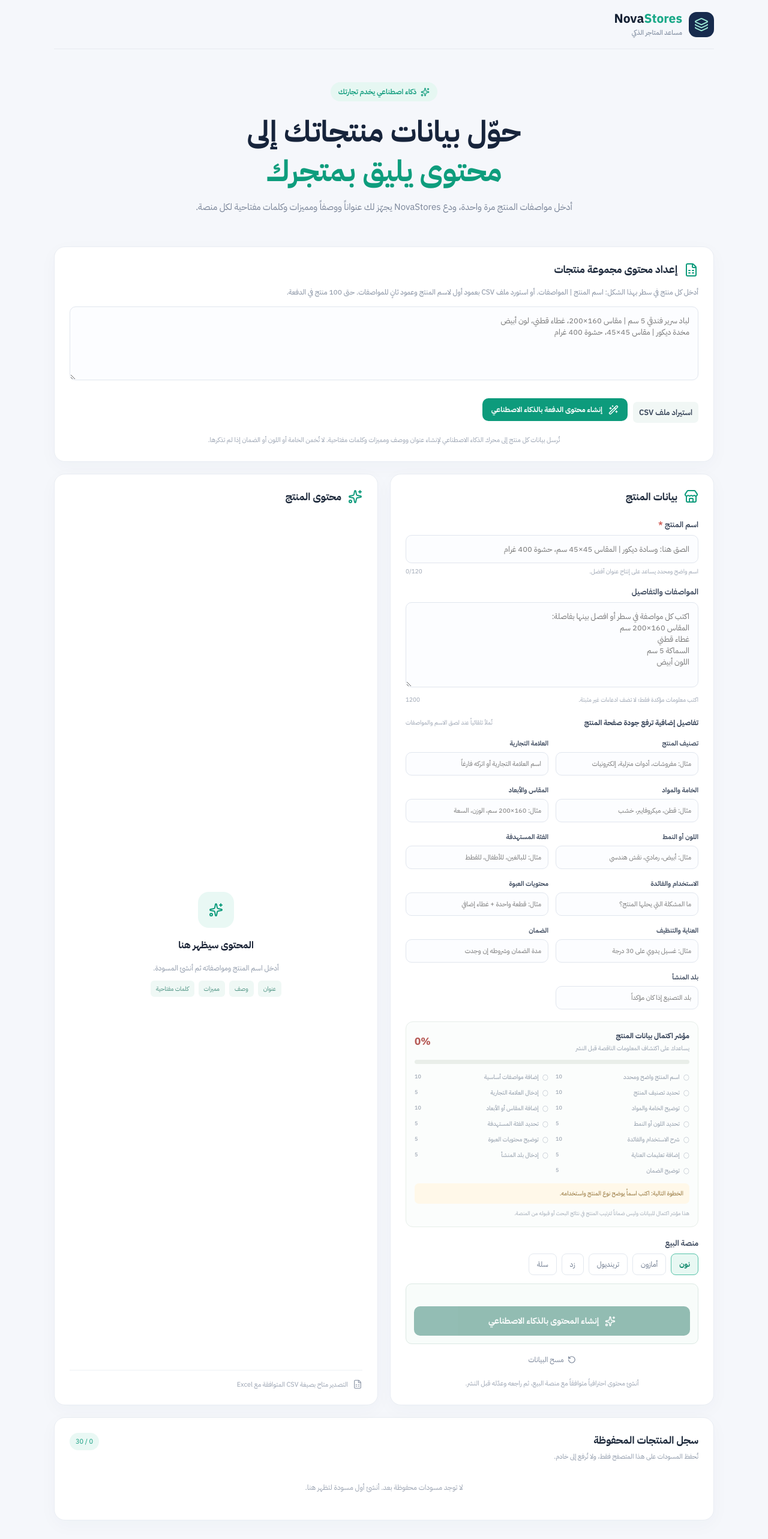
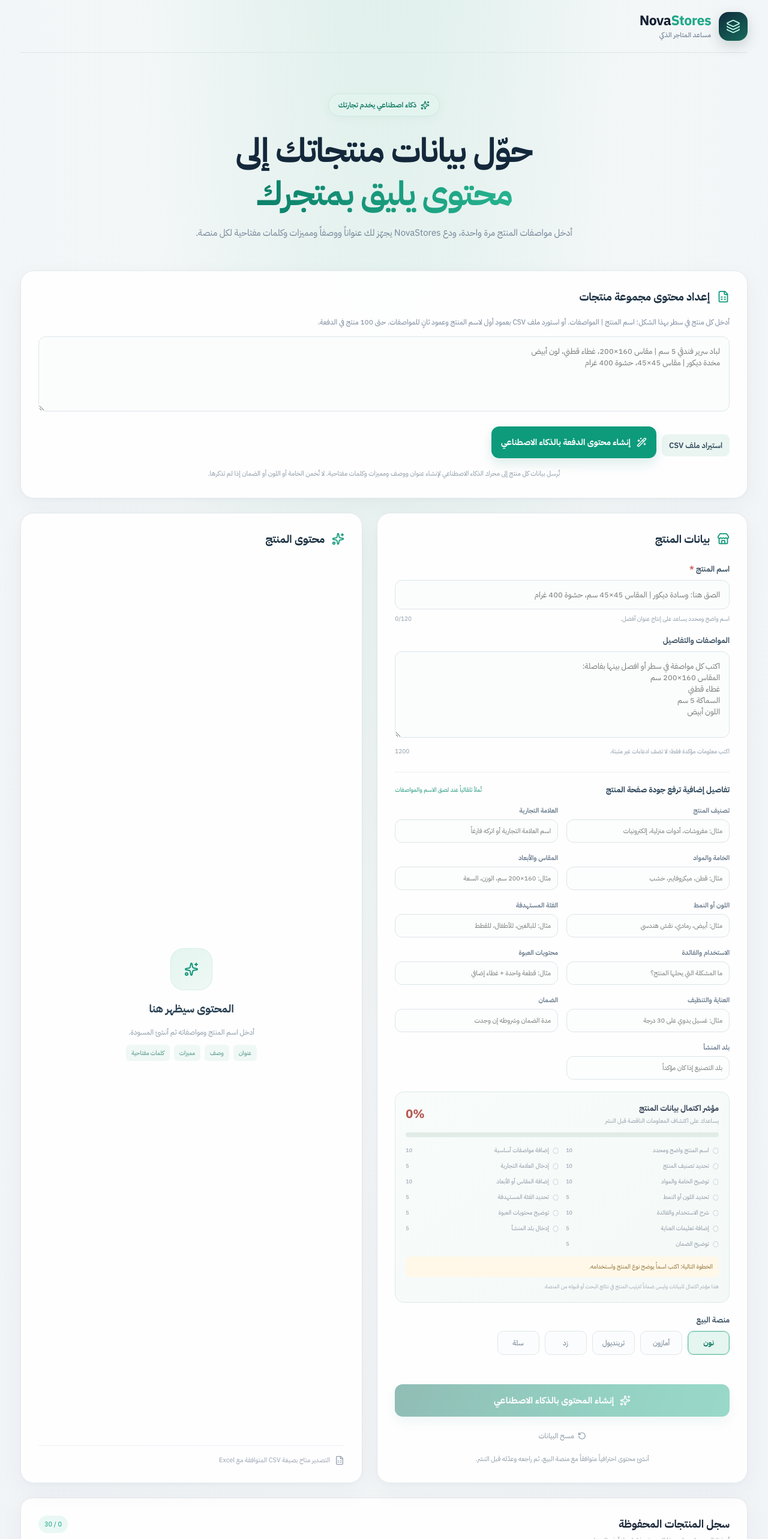
Before and after one commit to mulhamanis16-star/Mulham-Anis, a React (Vite) app in the folder nova-ai-stores/: page / in a window 1280 px wide. Shown: the top 2566 px of the page at 60% size. Built offline with nearby package versions, Linux system fonts and the light colour scheme.

Commit message:
Apply premium NovaStores visual design

```diff
--- a/nova-ai-stores/src/styles.css
+++ b/nova-ai-stores/src/styles.css
@@ -22,3 +22,73 @@
 
 
 .ai-connection{margin-top:14px;padding:13px;border:1px solid #dce9e4;border-radius:10px;background:#f8fcfa;display:flex;flex-direction:column;gap:8px}.ai-connection strong{font-size:12px;color:#344156}.ai-connection input{width:100%;box-sizing:border-box;border:1px solid #d8e0e6;border-radius:7px;padding:10px 11px;background:#fff;color:#344156;font:inherit;font-size:12px;direction:ltr;text-align:left}.ai-connection small{font-size:10px;color:#818c9a;line-height:1.7}.ai-generate{width:100%;justify-content:center;background:#176f5d}
+
+
+/* NovaStores premium visual system */
+:root{color:#17243b;background:#f3f6f8;font-family:'IBM Plex Sans Arabic',Tahoma,sans-serif}
+body{background:radial-gradient(ellipse at 50% -15%,#dcefe9 0%,#f4f7f8 48%,#f1f4f7 100%);color:#17243b}
+.shell{max-width:1280px;padding:0 34px}
+header{height:88px;border-bottom:1px solid #dce5e7}
+.brand{font-size:23px;letter-spacing:-.5px;gap:13px}
+.brand>span:last-child>span{color:#20a889}
+.brand small{font-size:11px;letter-spacing:.1px;color:#738397}
+.logo{width:48px;height:48px;border-radius:16px;background:linear-gradient(145deg,#102b3c,#176b5b);color:#b8f2df;box-shadow:0 8px 22px #123d3430}
+.hero{padding:68px 0 48px}
+.eyebrow{background:#e3f4ef;color:#08775f;border:1px solid #cce9df;padding:9px 16px;font-size:12px;box-shadow:0 4px 15px #1d70500a}
+.hero h1{font-size:clamp(35px,5vw,56px);font-weight:700;letter-spacing:-1.3px;line-height:1.28;margin:22px 0 14px;color:#14283b}
+.hero h1 em{background:linear-gradient(90deg,#0c806a,#27b38f);-webkit-background-clip:text;background-clip:text;color:transparent}
+.hero p{font-size:15px;color:#738397;line-height:2;max-width:680px;margin:0 auto}
+.panel{border:1px solid #e2e9eb;border-radius:22px;padding:29px;background:rgba(255,255,255,.94);box-shadow:0 14px 42px #1a34400b,0 2px 8px #1a344006}
+.workspace{gap:24px;align-items:stretch}
+.heading{gap:12px;margin-bottom:27px;color:#0d9879}
+.heading>svg{width:21px;height:21px}
+.heading h2{font-size:18px;font-weight:700;color:#1b3042}
+.panel label{font-size:13px;color:#31485a;margin:19px 0 9px}
+.panel input,.panel textarea,.bulk-input{border:1px solid #dce5e8;border-radius:12px;background:#fbfdfd;padding:14px 15px;font-size:13px;transition:border-color .2s,box-shadow .2s,background .2s}
+.panel input:focus,.panel textarea:focus,.bulk-input:focus{border-color:#29a989;background:#fff;box-shadow:0 0 0 4px #29a98916}
+.field-meta{font-size:10px;color:#8a99a5;margin-top:8px}
+.details-heading{margin-top:27px;padding-top:19px;border-top:1px solid #edf1f2;font-size:13px}
+.details-heading strong{color:#294357}
+.details-heading span{color:#159477;font-size:10px}
+.product-info-grid{gap:5px 14px}
+.product-info-field label{font-size:11px!important;color:#657789!important}
+.product-info-field input{background:#fcfdfd!important}
+.quality-panel{padding:17px;border:1px solid #dcebe5;border-radius:15px;background:linear-gradient(145deg,#f8fcfa,#f4f9f7)}
+.quality-top strong{font-size:13px}
+.quality-top>span{font-size:20px}
+.quality-track{height:8px;background:#e2ece7}
+.quality-track span{background:linear-gradient(90deg,#e4b65d,#19a47f)}
+.platforms{gap:9px}
+.platforms button{min-width:70px;border:1px solid #dfe7e9;border-radius:10px;padding:10px 16px;background:#fbfcfd;color:#657789;font-size:12px;transition:all .2s}
+.platforms button:hover{border-color:#8bcdb9;color:#08785f}
+.platforms button.active{background:#e5f5ef;border-color:#63bea4;color:#08785f;box-shadow:inset 0 0 0 1px #63bea455}
+.ai-connection{margin-top:25px;padding:0;border:0;background:transparent}
+.generate{border-radius:13px;padding:16px;font-size:14px;box-shadow:0 9px 20px #0c806a24;transition:transform .2s,box-shadow .2s,filter .2s}
+.generate:hover:not(:disabled){transform:translateY(-2px);box-shadow:0 13px 25px #0c806a30;filter:saturate(1.08)}
+.ai-generate{background:linear-gradient(110deg,#0d6f5d,#159b7c 60%,#21ad89);font-size:15px;letter-spacing:.1px}
+.reset{margin-top:13px;color:#84939e}
+.hint{font-size:11px;color:#8a99a5;line-height:1.9;margin-top:10px}
+.output{min-height:650px}
+.empty{min-height:430px}
+.spark{width:70px;height:70px;border-radius:22px;background:linear-gradient(145deg,#e4f5ef,#eff8f5);color:#119579;box-shadow:inset 0 0 0 1px #d7eee5}
+.empty h3{font-size:18px;color:#263e50}
+.empty p{font-size:12px;color:#8998a5}
+.outputbar{padding-bottom:13px;border-bottom:1px solid #edf1f2}
+.copy{border-radius:9px;background:#eaf5f1;color:#08785f;padding:9px 12px}
+.copy:hover{background:#dcefe8}
+.edit-field{border-color:#e0e8e9;border-radius:11px;background:#fbfdfd;padding:12px 14px;font-size:13px}
+.title-edit{font-size:14px;color:#1c3547}
+.title-suggestions{border-color:#deebe5;border-radius:12px;background:#f8fcfa}
+.title-suggestions button{border-radius:9px}
+.review-note{border-radius:10px}
+.notice{border:1px solid #d5eee4;border-radius:10px;padding:11px 13px}
+.bulk-panel{margin-bottom:24px}
+.bulk-help{font-size:12px;line-height:2;color:#738397}
+.bulk-results{border-color:#dcebe5;border-radius:12px;background:#f8fcfa}
+.history{margin-top:24px;border-radius:20px}
+.history-head h2{font-size:18px}
+.history-item{padding:16px 0}
+.history-info strong{font-size:13px}
+footer{padding:30px 2px 38px;color:#81909e}
+@media(max-width:760px){.shell{padding:0 16px}.hero{padding:48px 0 32px}.panel{padding:21px;border-radius:17px}.workspace{gap:16px}.output{min-height:520px}}
+@media(min-width:1100px){.workspace{grid-template-columns:minmax(0,1.04fr) minmax(0,.96fr)}}
```
